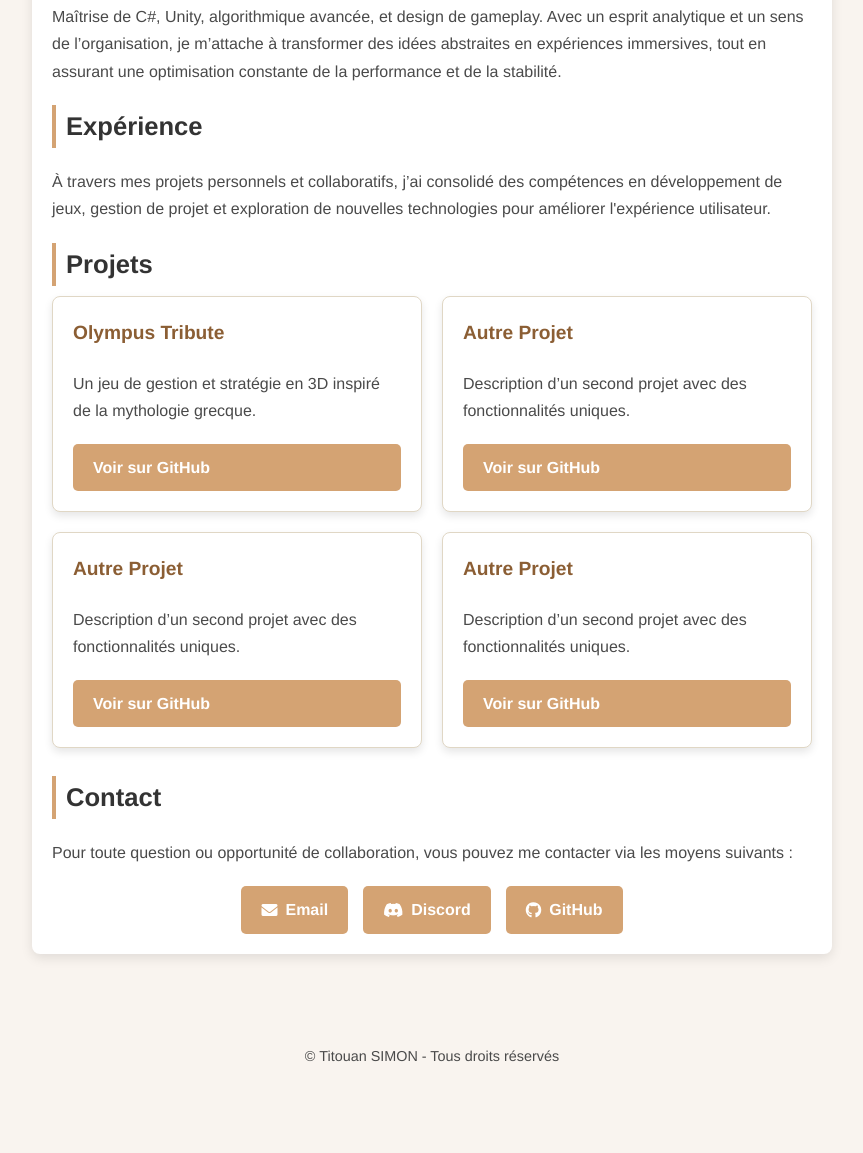
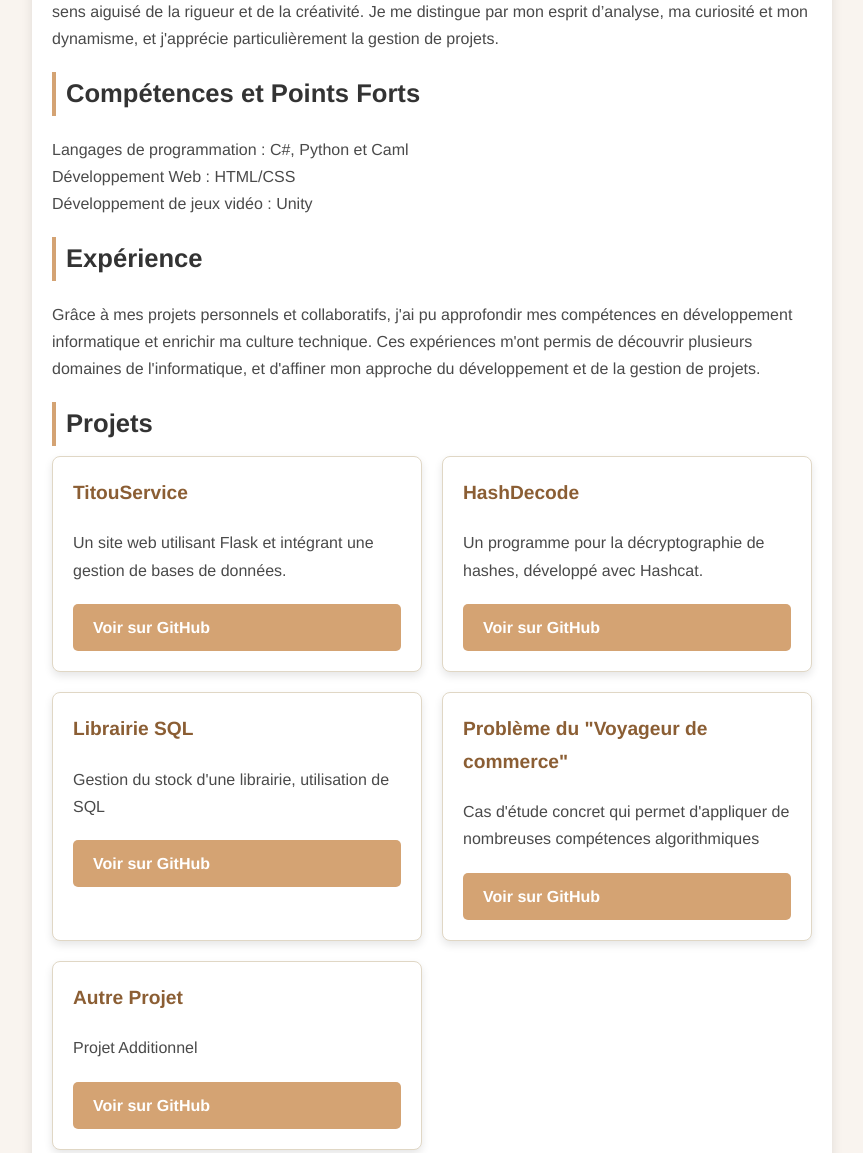
Before and after one commit to titou4n/titou4n.github.io, a plain HTML site: page templates/index.html in a window 1280 px wide. Shown: the part 756-1909 px from the top of the page, without its empty margins (208-1071 px from the left). Before the commit the page ends 1864 px from the top, so only its background shows below. Drawn offline with Linux system fonts and the light colour scheme.

Commit message:
Commit-8

```diff
--- a/templates/index.html
+++ b/templates/index.html
@@ -16,9 +16,8 @@
             <!-- <img src="..\static\IMG\avatar.jpg" alt="Photo de Titouan" class="avatar"> -->
             <img src="..\static\IMG\avatar.jpg" alt="Photo de Titouan" class="avatar">
             <h1>Titouan SIMON</h1>
-            <!--<h2>Gameplay Programmer</h2> -->
-            <!--<p>Concepteur de mécanismes de jeu immersifs, je mets en avant rigueur, créativité et précision pour offrir des expériences de jeu captivantes.</p>
-         -->
+           <h2>Étudiant à l'EPITA</h2>
+           <p>Passionné d'informatique et de développement</p>
         </div>
         <nav>
             <ul class="menu">
@@ -36,19 +35,27 @@
         <!-- Section À Propos -->
         <section id="about" class="box">
             <h3>À Propos de Moi</h3>
-            <p>Je suis Titouan SIMON, un passionné du développement de jeux et spécialiste en gameplay. Mon but est de transformer des concepts en fonctionnalités captivantes qui rendent chaque expérience de jeu mémorable. Avec une approche rigoureuse, j’optimise la jouabilité tout en maintenant l’équilibre entre technique et créativité.</p>
+            <p>Je suis Titouan SIMON, étudiant à l’EPITA et passionné d'informatique depuis mes années de lycée, où j'ai découvert les bases de la programmation lors des ateliers organisés par Magic Makers.
+                Depuis, ma curiosité et mon envie d'apprendre m'ont permis de développer des compétences diversifiées, ainsi qu'un sens aiguisé de la rigueur et de la créativité.
+                Je me distingue par mon esprit d’analyse, ma curiosité et mon dynamisme, et j'apprécie particulièrement la gestion de projets.</p>
         </section>
 
         <!-- Section Compétences -->
         <section id="skills" class="box">
             <h3>Compétences et Points Forts</h3>
-            <p>Maîtrise de C#, Unity, algorithmique avancée, et design de gameplay. Avec un esprit analytique et un sens de l’organisation, je m’attache à transformer des idées abstraites en expériences immersives, tout en assurant une optimisation constante de la performance et de la stabilité.</p>
+            <p>
+                Langages de programmation : C#, Python et Caml
+                <br>Développement Web : HTML/CSS
+                <br>Développement de jeux vidéo : Unity
+            </p>
         </section>
 
         <!-- Section Expérience -->
         <section id="experience" class="box">
             <h3>Expérience</h3>
-            <p>À travers mes projets personnels et collaboratifs, j’ai consolidé des compétences en développement de jeux, gestion de projet et exploration de nouvelles technologies pour améliorer l'expérience utilisateur.</p>
+            <p>
+                Grâce à mes projets personnels et collaboratifs, j'ai pu approfondir mes compétences en développement informatique et enrichir ma culture technique. Ces expériences m'ont permis de découvrir plusieurs domaines de l'informatique, et d'affiner mon approche du développement et de la gestion de projets.
+            </p>
         </section>
 
         <!-- Section Projets -->
@@ -56,25 +63,29 @@
             <h3>Projets</h3>
             <div class="projects-container">
                 <div class="project-item">
-                    <h4>Olympus Tribute</h4>
-                    <p>Un jeu de gestion et stratégie en 3D inspiré de la mythologie grecque.</p>
-                    <a href="https://github.com/ton-github/olympus-tribute" target="_blank" class="button">Voir sur GitHub</a>
+                    <h4>TitouService</h4>
+                    <p>Un site web utilisant Flask et intégrant une gestion de bases de données.</p>
+                    <a href="https://github.com/titou4n/TService" target="_blank" class="button">Voir sur GitHub</a>
+                </div>
+                <div class="project-item">
+                    <h4>HashDecode</h4>
+                    <p>Un programme pour la décryptographie de hashes, développé avec Hashcat.</p>
+                    <a href="https://github.com/ton-github/second-project" target="_blank" class="button">Voir sur GitHub</a>
+                </div>
+                <div class="project-item">
+                    <h4>Librairie SQL</h4>
+                    <p>Gestion du stock d'une librairie, utilisation de SQL</p>
+                    <a href="https://github.com/titou4n/NSI_Projet_2_Voyageur_de_Commerce" target="_blank" class="button">Voir sur GitHub</a>
+                </div>
+                <div class="project-item">
+                    <h4>Problème du "Voyageur de commerce"</h4>
+                    <p>Cas d'étude concret qui permet d'appliquer de nombreuses compétences algorithmiques</p>
+                    <a href="https://github.com/titou4n/NSI_Projet_2_Voyageur_de_Commerce" target="_blank" class="button">Voir sur GitHub</a>
                 </div>
                 <div class="project-item">
                     <h4>Autre Projet</h4>
-                    <p>Description d’un second projet avec des fonctionnalités uniques.</p>
-                    <a href="https://github.com/ton-github/second-project" target="_blank" class="button">Voir sur GitHub</a>
-                </div>
-                <!-- Ajoute d'autres projets ici -->
-                <div class="project-item">
-                    <h4>Autre Projet</h4>
-                    <p>Description d’un second projet avec des fonctionnalités uniques.</p>
-                    <a href="https://github.com/ton-github/second-project" target="_blank" class="button">Voir sur GitHub</a>
-                </div>
-                <div class="project-item">
-                    <h4>Autre Projet</h4>
-                    <p>Description d’un second projet avec des fonctionnalités uniques.</p>
-                    <a href="https://github.com/ton-github/second-project" target="_blank" class="button">Voir sur GitHub</a>
+                    <p>Projet Additionnel</p>
+                    <a href="https://github.com/titou4n/NSI_Projet_1_Librairie" target="_blank" class="button">Voir sur GitHub</a>
                 </div>
             </div>
         </section>
@@ -82,18 +93,18 @@
         <!-- Section Contact -->
         <section id="contact" class="box">
             <h3>Contact</h3>
-            <p>Pour toute question ou opportunité de collaboration, vous pouvez me contacter via les moyens suivants :</p>
+            <p>Pour toute demande, veuillez me contacter via l’un des canaux suivants :</p>
             <div class="contact-options">
-                <!-- <a href="https://www.linkedin.com/in/ton-linkedin" target="_blank" class="button">
+                <a href="https://www.linkedin.com/in/titouan-simon-14b6b2343" target="_blank" class="button">
                     <i class="fab fa-linkedin"></i> LinkedIn
-                </a> -->
-                <a href="mailto:ton-email@example.com" class="button">
+                </a>
+                <a href="mailto:titouan.simon.pro@gmail.com" class="button">
                     <i class="fas fa-envelope"></i> Email
                 </a>
-                <a href="https://discordapp.com/users/votre-discord-id" target="_blank" class="button">
+                <a href="https://discordapp.com/users/556179903146491908" target="_blank" class="button">
                     <i class="fab fa-discord"></i> Discord
                 </a>
-                <a href="https://github.com/ton-github" target="_blank" class="button">
+                <a href="https://github.com/titou4n/" target="_blank" class="button">
                     <i class="fab fa-github"></i> GitHub
                 </a>
             </div>
```
